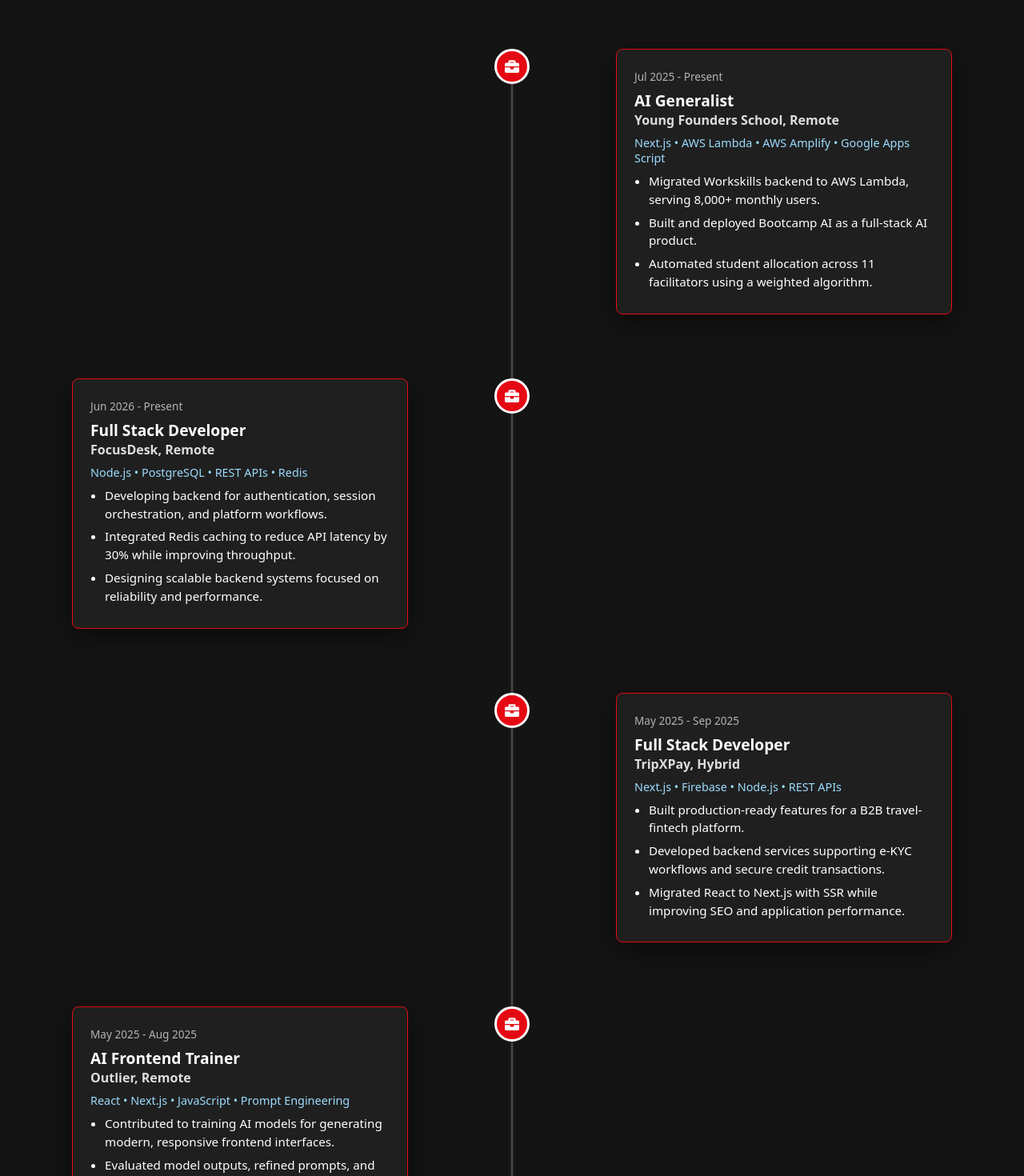
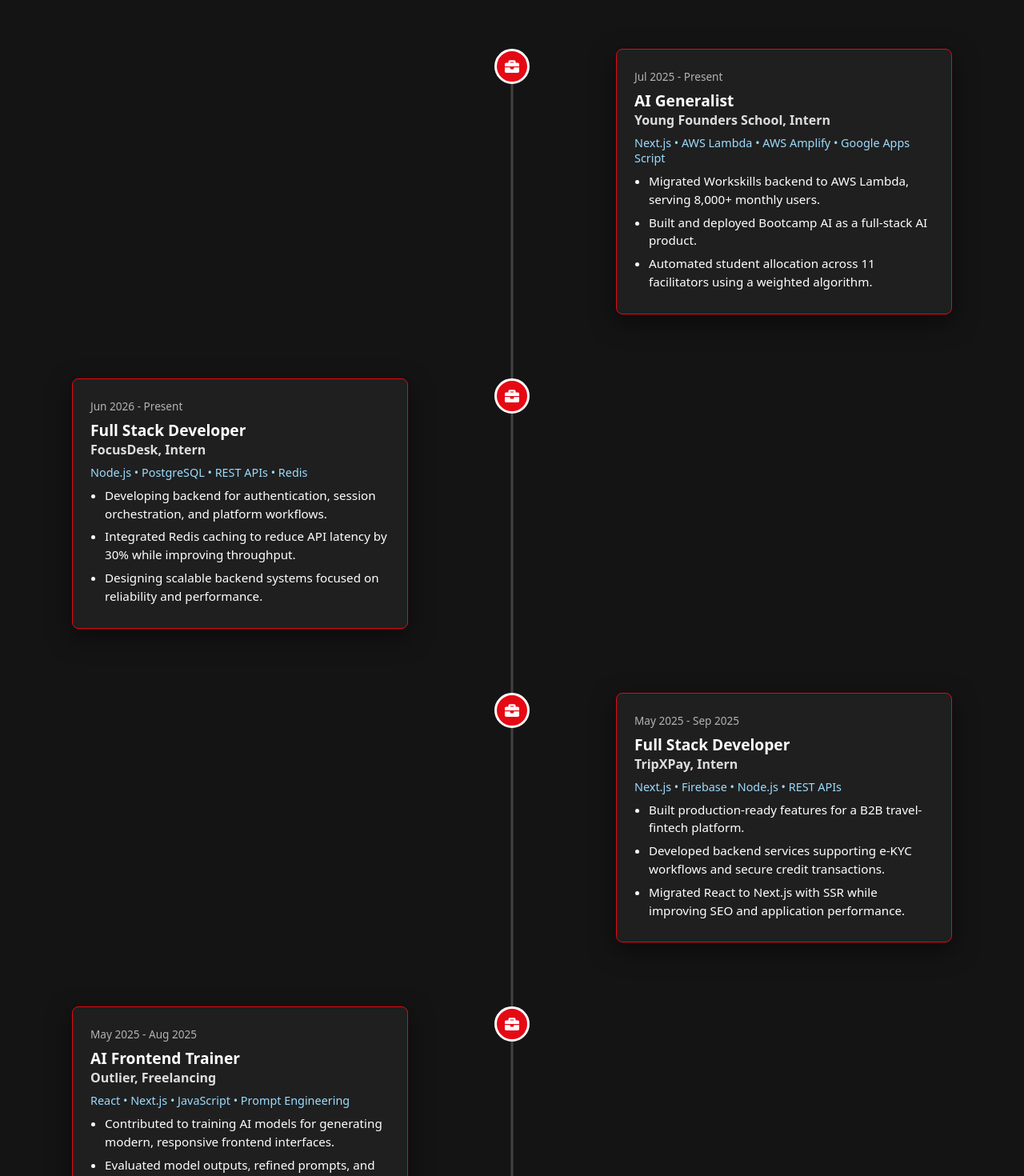
Before and after one commit to Err-rr/Portfolio, a React (Vite) app: page /professional in a window 1280 px wide. Shown: the part 180-1650 px from the top of the page at 80% size. Built offline with nearby package versions, Linux system fonts and the light colour scheme.

Commit message:
Update organization titles

```diff
--- a/src/pages/Professional.jsx
+++ b/src/pages/Professional.jsx
@@ -14,7 +14,7 @@
   side: "right",
   date: "Jul 2025 - Present",
   title: "AI Generalist",
-  org: "Young Founders School, Remote",
+  org: "Young Founders School, Intern",
   tech: "Next.js • AWS Lambda • AWS Amplify • Google Apps Script",
   desc: [
     "Migrated Workskills backend to AWS Lambda, serving 8,000+ monthly users.",
@@ -28,7 +28,7 @@
     side: "left",
     date: "Jun 2026 - Present",
     title: "Full Stack Developer",
-    org: "FocusDesk, Remote",
+    org: "FocusDesk, Intern",
     tech: "Node.js • PostgreSQL • REST APIs • Redis",
     desc: [
       "Developing backend for authentication, session orchestration, and platform workflows.",
@@ -42,7 +42,7 @@
     side: "right",
     date: "May 2025 - Sep 2025",
     title: "Full Stack Developer",
-    org: "TripXPay, Hybrid",
+    org: "TripXPay, Intern",
     tech: "Next.js • Firebase • Node.js • REST APIs",
     desc: [
       "Built production-ready features for a B2B travel-fintech platform.",
@@ -56,7 +56,7 @@
    side: "left",
    date: "May 2025 - Aug 2025",
    title: "AI Frontend Trainer",
-   org: "Outlier, Remote",
+   org: "Outlier, Freelancing",
    tech: "React • Next.js • JavaScript • Prompt Engineering",
    desc: [
       "Contributed to training AI models for generating modern, responsive frontend interfaces.",
```
